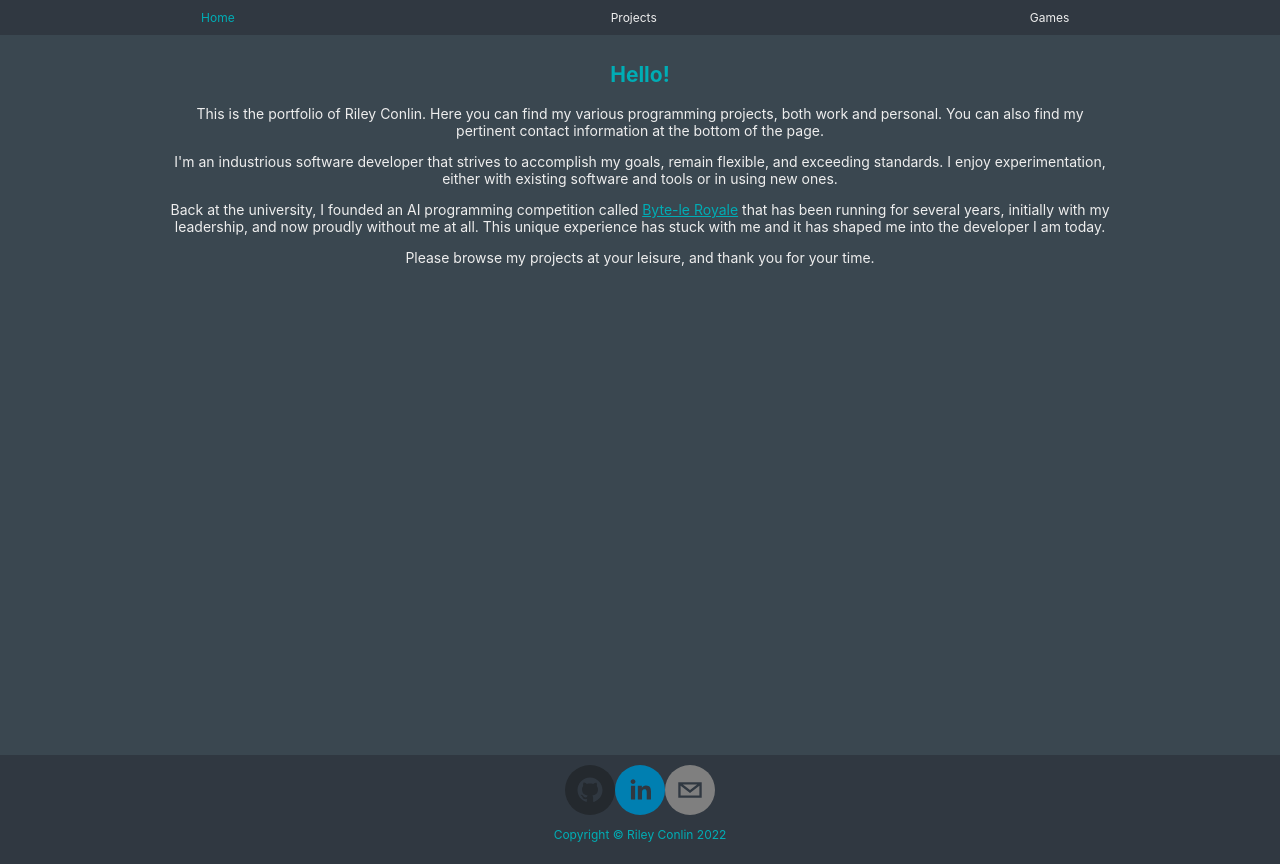
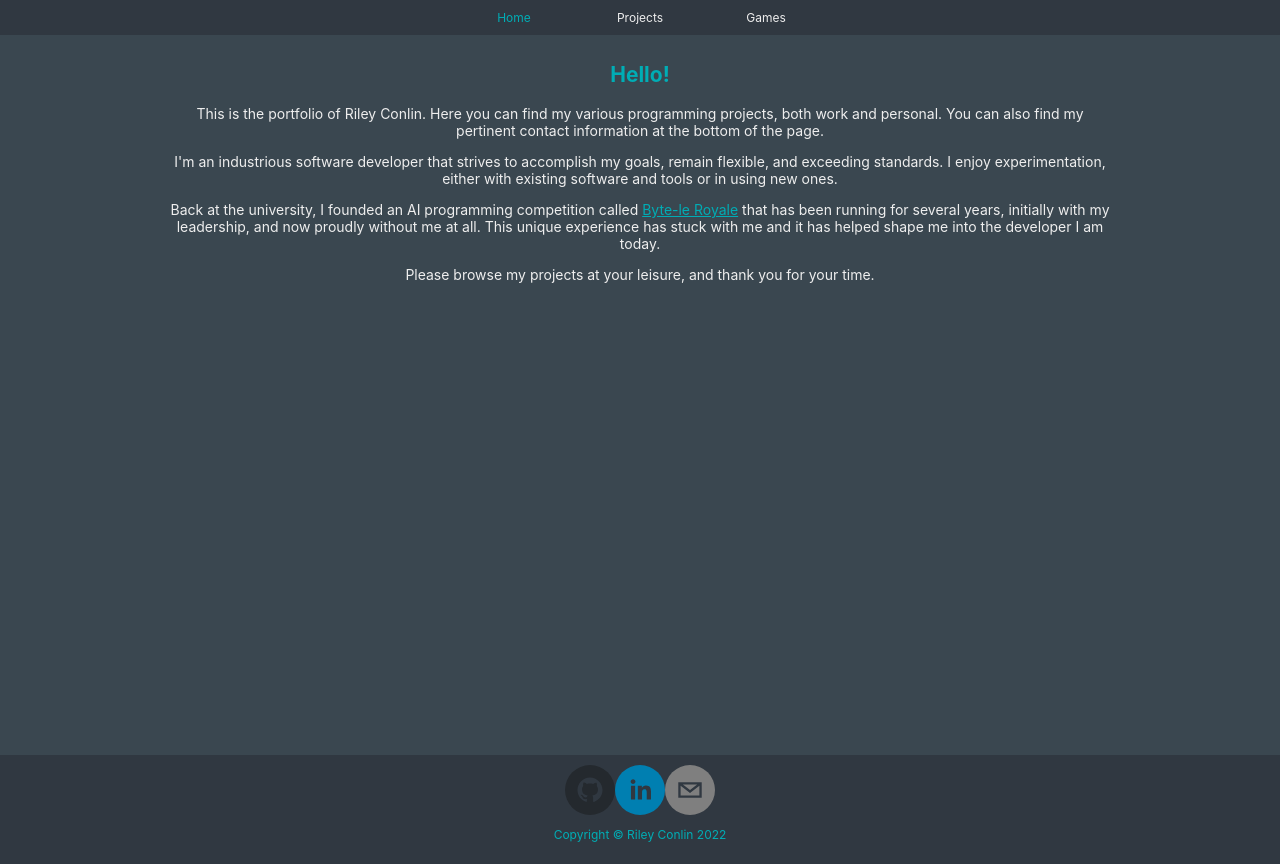
Before and after one commit to topoftheyear/topoftheyear.github.io, a React (Create React App) app: page / in a window 1280 px wide. Built offline with nearby package versions, Linux system fonts and the light colour scheme.

Commit message:
Removed print statements, cleaned up

```diff
--- a/src/App.css
+++ b/src/App.css
@@ -7,10 +7,6 @@
 html, body {
   margin: 0;
   padding: 0;
-}
-
-body {
-  height: 90vh;
 }
 
 * {
@@ -38,12 +34,14 @@ body {
 
 .nav {
   height: 100%;
-  width: 33%;
+  width: 10%;
 }
 
 header {
+  width: 100%;
   display: flex;
   flex-direction: row;
+  justify-content: center;
 }
 
 header, footer {
@@ -51,7 +49,7 @@ header, footer {
   font-size: 1.5vh;
   align-content: center;
   padding: 10px;
-  min-height: 10%;
+  min-height: 5%;
   color: #00adB5;
 }
 
--- a/src/App.js
+++ b/src/App.js
@@ -18,7 +18,6 @@ class App extends React.Component {
 	}
 
 	changePage(text){
-		console.log('hi')
 		this.setState({
 			page: text,
 		});
@@ -37,6 +36,8 @@ class App extends React.Component {
 
 		var user = '345rconlin543';
 		var domain = '@gmail.com';
+
+		document.title = 'RC Portfolio'
 
 		return (
 			<div className='App'>
--- a/src/pages/home.js
+++ b/src/pages/home.js
@@ -16,7 +16,7 @@ class Home extends React.Component {
 				<p>
 					Back at the university, I founded an AI programming competition called <a href='royale.ndacm.org'>Byte-le Royale</a> that
 					has been running for several years, initially with my leadership, and now proudly without me at all. This unique experience
-					has stuck with me and it has shaped me into the developer I am today.
+					has stuck with me and it has helped shape me into the developer I am today.
 				</p>
 				<p>
 					Please browse my projects at your leisure, and thank you for your time.
```
